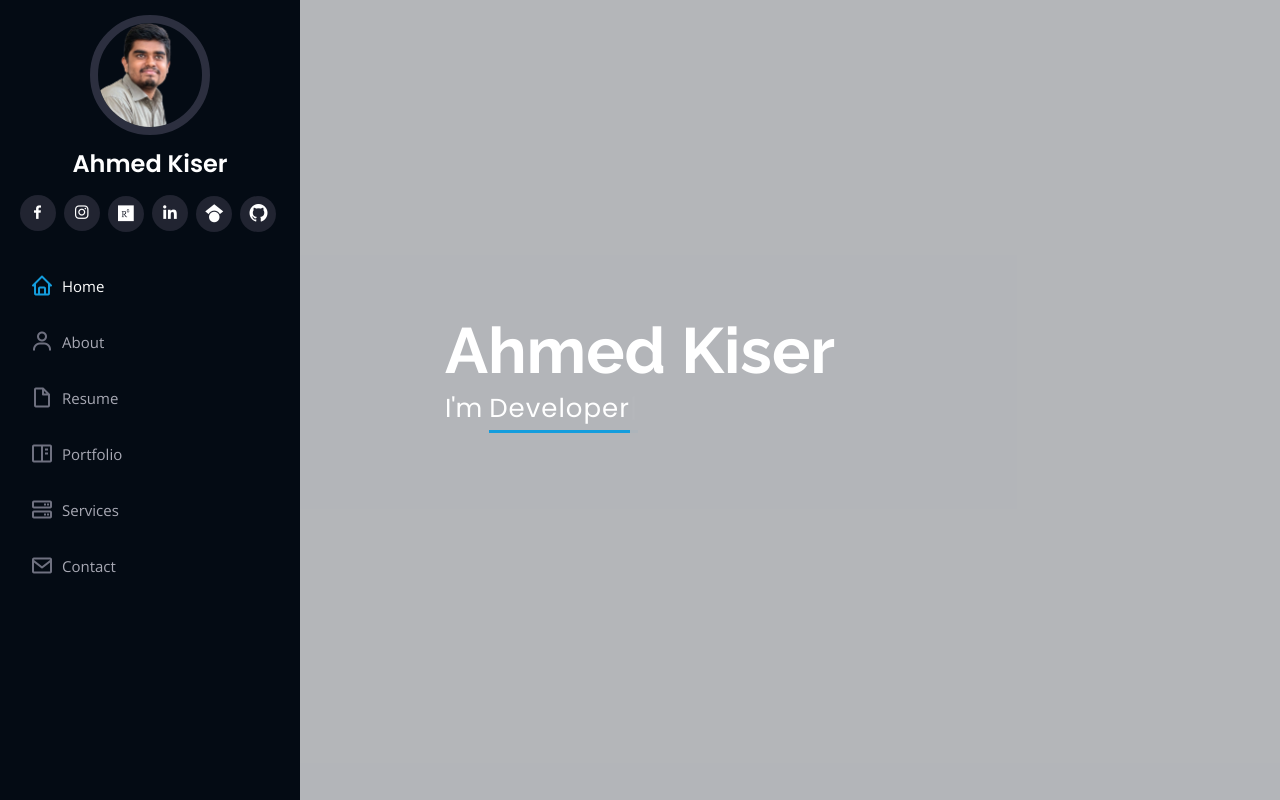
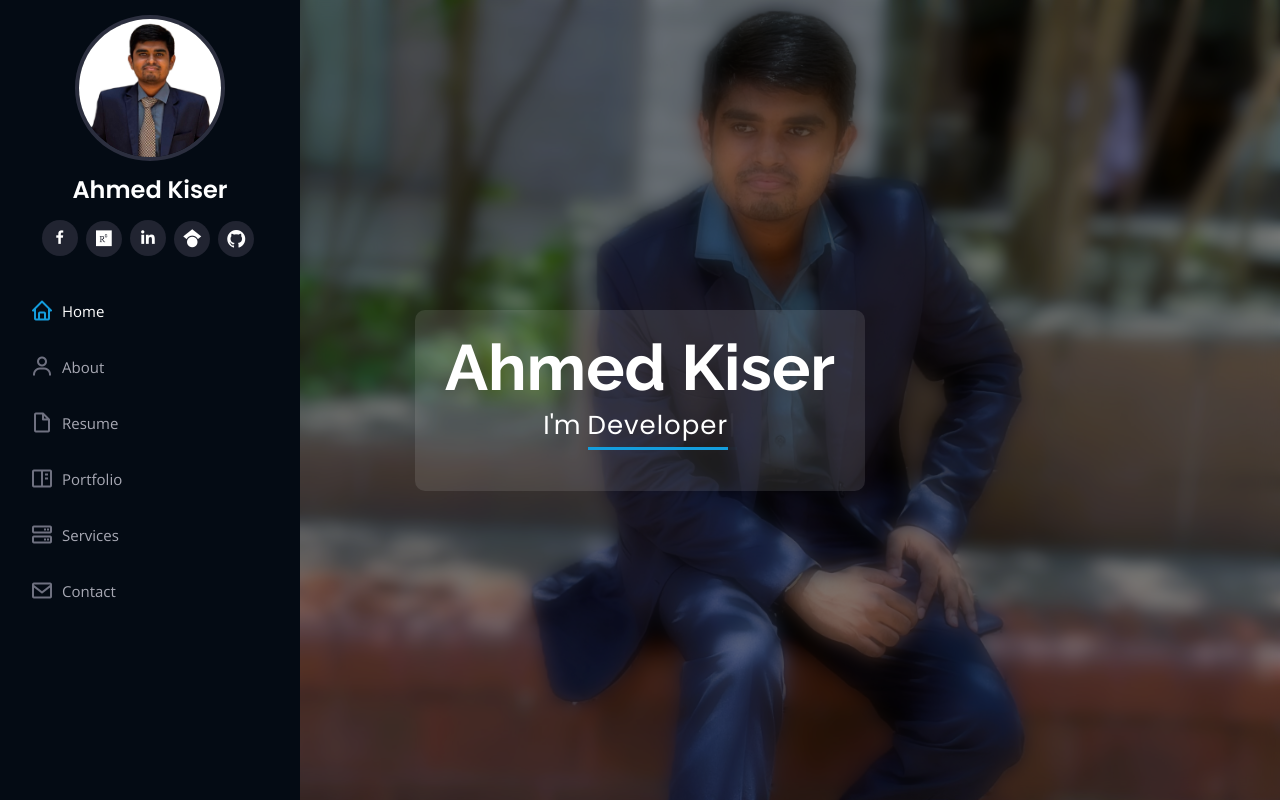
Before and after one commit to AhmedKiser/Portfolio, a plain HTML site: page index.html in a window 1280 px wide. Shown: the top 800 px of the page. Drawn offline with nearby package versions, Linux system fonts and the light colour scheme.

Commit message:
new hero added

```diff
--- a/assets/css/style.css
+++ b/assets/css/style.css
@@ -86,8 +86,8 @@ h6 {
 #header .profile img {
   margin: 15px auto;
   display: block;
-  width: 120px;
-  border: 8px solid #2c2f3f;
+  width: 150px;
+  border: 4px solid #2c2f3f;
 }
 
 #header .profile h1 {
@@ -241,27 +241,77 @@ h6 {
 #hero {
   width: 100%;
   height: 100vh;
-  background: url("../img/") top center;
+  background: url("../img/reverseVice\ Chair\ Ahmed_Kiser\ -\ Copy.jpg") top center;
   background-size: cover;
+  background-position: top;
+  /* backdrop-filter: blur(10px); */
+  backdrop-filter: blur(10px) grayscale(50%);
+  /* mix-blend-mode: multiply;
+  opacity: 0.5; */
+  justify-content: center; /* Horizontally center the container */
+  align-items: center; /* Vertically center the container */
 }
 
+/* Add a separate div for the blurred and darkened background effect */
 #hero:before {
   content: "";
-  background: rgba(5, 13, 24, 0.3);
+  background: inherit; /* Use the same background image */
   position: absolute;
   bottom: 0;
   top: 0;
   left: 0;
   right: 0;
+  filter: blur(10px); /* Apply the blur effect */
   z-index: 1;
+  background-size: cover;
+  background-position: top;
+  opacity: 0.7; /* Adjust the overall opacity */
 }
 
+/* Black overlay for a darkened effect */
+#hero:after {
+  content: "";
+  background: rgba(0, 0, 0, 0.5); /* Semi-transparent black layer */
+  position: absolute;
+  bottom: 0;
+  top: 0;
+  left: 0;
+  right: 0;
+  z-index: 2;
+}
+
+/* Centered content container */
+#hero .hero-container {
+  position: relative;
+  z-index: 3; /* Ensure it's above the blurred and darkened background */
+  min-width: 300px;
+  background: rgba(255, 255, 255, 0.1); /* Transparent background for the container */
+  border-radius: 10px; /* Rounded corners for a glass-like effect */
+  padding: 30px;
+  backdrop-filter: none; /* No blur effect on the container */
+  text-align: center; /* Center text inside the container */
+}
+
+
+/* #hero .hero-container {
+  position: relative;
+  z-index: 2;
+  min-width: 300px;
+} */
 #hero .hero-container {
   position: relative;
   z-index: 2;
   min-width: 300px;
+  background: rgba(255, 255, 255, 0.1); /* Adjust transparency as needed */
+  backdrop-filter: blur(10px);
+  border-radius: 10px; /* Add rounded corners for a more glass-like effect */
+  margin: 20px;
+  padding: 30px;
+  backdrop-filter: none;
+
+  z-index: 100; /* Ensure it's above any overlapping elements */
+
 }
-
 #hero h1 {
   margin: 0 0 10px 0;
   font-size: 64px;
@@ -272,7 +322,7 @@ h6 {
 
 #hero p {
   color: #fff;
-  margin-bottom: 50px;
+  /* margin-bottom: 50px; */
   font-size: 26px;
   font-family: "Poppins", sans-serif;
 }
--- a/index.html
+++ b/index.html
@@ -43,15 +43,15 @@
     <div class="d-flex flex-column">
 
       <div class="profile">
-        <img src="assets/img/myImage.png" alt="" class="img-fluid rounded-circle">
+        <img src="assets/img/Web_Photo_Editor.jpg" alt="" class="img-fluid rounded-circle">
         <h1 class="text-light"><a href="index.html">Ahmed Kiser</a></h1>
         <div class="social-links mt-3 text-center">
-          <a href="#" class="facebook"><i class="bx bxl-facebook"></i></a>
-          <a href="#" class="instagram"><i class="bx bxl-instagram"></i></a>
-          <a href="#" class="reseachgate"><i class="fa-brands fa-researchgate"></i></a>
-          <a href="#" class="linkedin"><i class="bx bxl-linkedin"></i></a>
-          <a href="#" class=""><i class="fa-brands fa-google-scholar"></i></a>
-          <a href="#" class=""><i class="bi bi-github"></i></a>
+          <a href="https://www.facebook.com/ahmed.kaiser.ak11/" class="facebook"><i class="bx bxl-facebook"></i></a>
+          <!-- <a href="#" class="instagram"><i class="bx bxl-instagram"></i></a> -->
+          <a href="https://www.researchgate.net/profile/Ahmed-Kiser" class="reseachgate"><i class="fa-brands fa-researchgate"></i></a>
+          <a href="https://www.linkedin.com/in/ahmed-11-kiser/" class="linkedin"><i class="bx bxl-linkedin"></i></a>
+          <a href="https://scholar.google.com/citations?user=3mZbjzEAAAAJ&hl=en" class=""><i class="fa-brands fa-google-scholar"></i></a>
+          <a href="https://github.com/AhmedKiser" class=""><i class="bi bi-github"></i></a>
         </div>
       </div>
 
@@ -89,7 +89,7 @@
 
         <div class="row">
           <div class="col-lg-4" data-aos="fade-right">
-            <img src="assets/img/DSC_6786.JPG" class="img-fluid" alt="">
+            <img src="assets/img/20240523_152445.jpg" class="img-fluid" alt="">
           </div>
           <div class="col-lg-8 pt-4 pt-lg-0 content" data-aos="fade-left">
             <h3>Under Graduate Student</h3>
```
Also changed, not shown: assets/img/Outline  Table of contents.png (added), assets/img/Web_Photo_Editor.jpg (added), assets/img/newVice Chair Ahmed_Kiser - Copy.jpg (added), assets/img/passport-removebg-preview.png (added), assets/img/reverseVice Chair Ahmed_Kiser - Copy.jpg (added), 2 other files.
